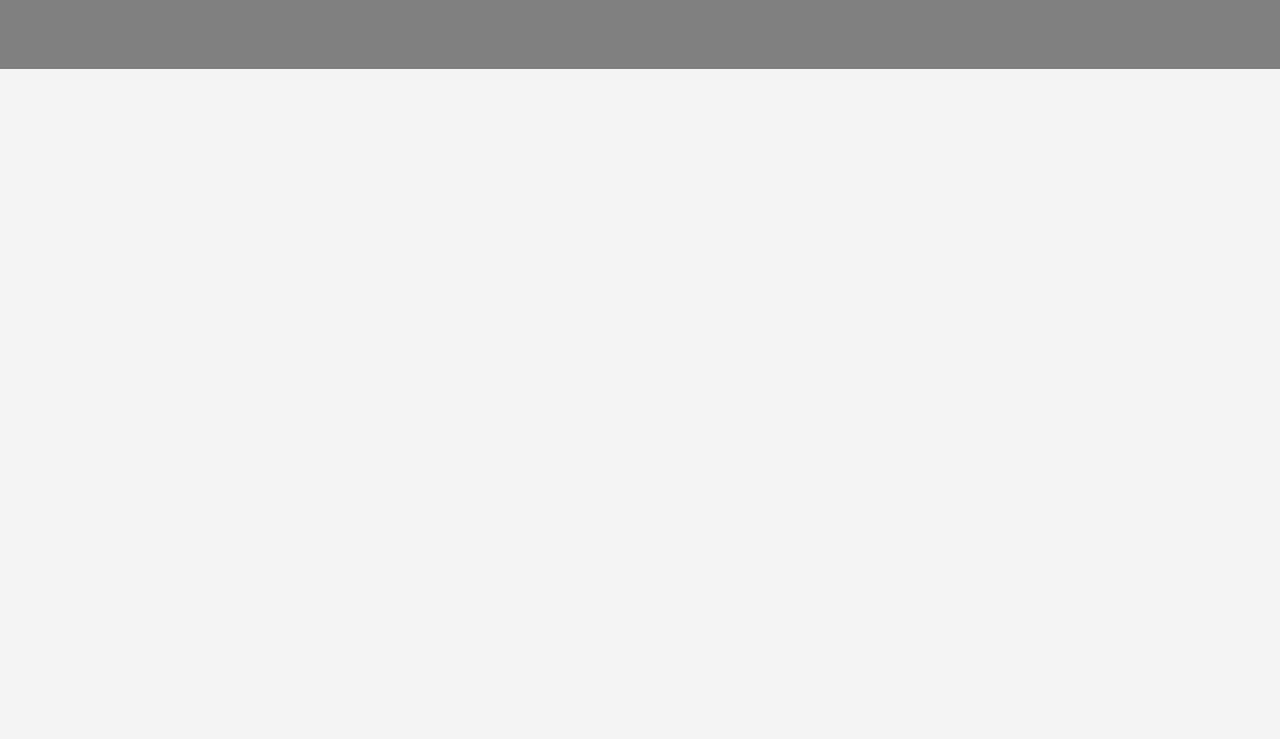
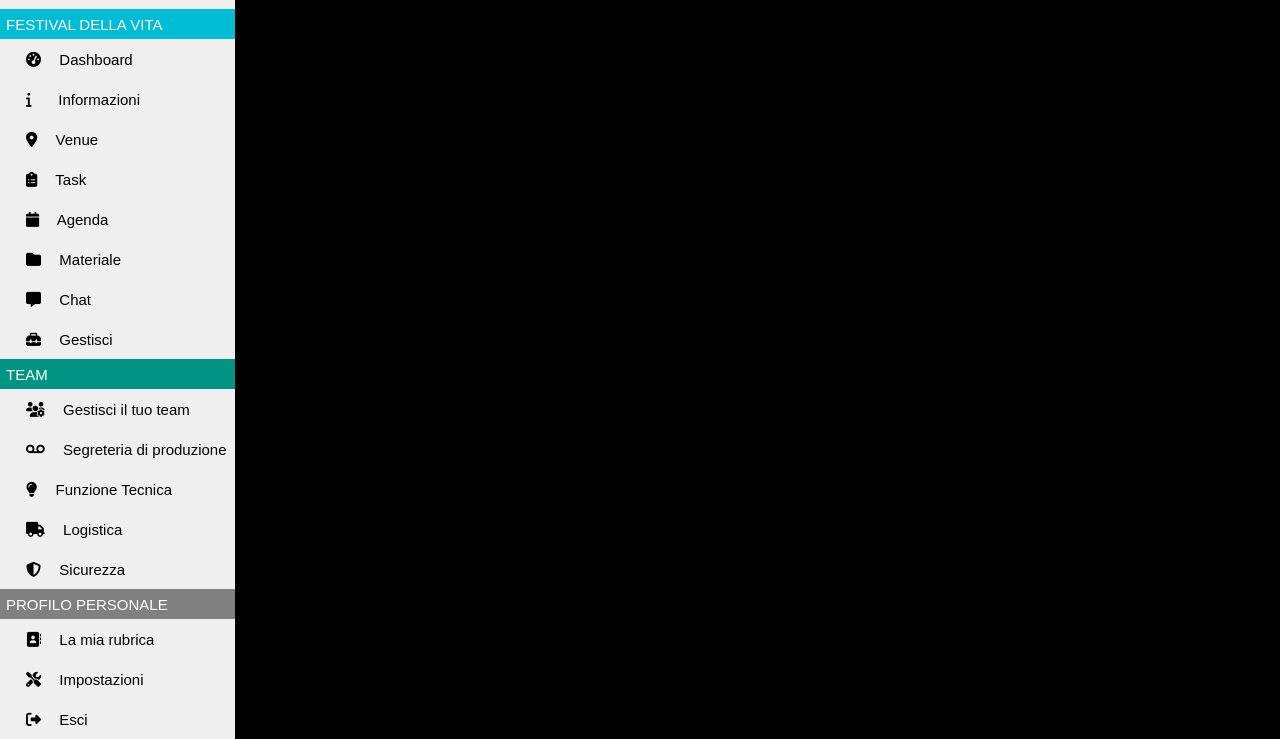
Before and after one commit to GiuseppeGullotta/giuseppegullotta.github.io, a plain HTML site: page index.html in a window 1280 px wide. Shown: the part 101-840 px from the top of the page. Before the commit the page ends 800 px from the top, so only its background shows below. Drawn offline with nearby package versions, Linux system fonts and the light colour scheme.

Commit message:
sidebar okay ma senza link

```diff
--- a/app.css
+++ b/app.css
@@ -13,10 +13,18 @@
     --violet: #833977;
     --light-violet: #e8e1e7;
     --dark-violet: #480035;
+    --grey: gray;
+    --light-grey: light-grey;
 
     --header-h: 70px;
+    --button-sidebar-h: 40px;
+    --button-sidebar_title-h: 30px;
+}
 
+* {
+    box-sizing: border-box;
 }
+
 
     body{
         background:var(--main-bg-color);
@@ -34,18 +42,8 @@
     }
 
 
-    .menu {
-    background: var(--main-bg-color);
-    width: 18.36%;
-    position: fixed;
-    top: 0;
-    left: 0;
-    z-index: 5;
-    outline: none;
-    font: 15px "Montserrat Light", sans-serif;
-    }
 
-
+/* --------------- HEADER CSS ----------- */
     .navbar {
         height: var(--header-h);
         background: var(--violet);
@@ -94,6 +92,11 @@
         float: left;
     }
 
+    /* IMPOSTO FONT UGUALE PER TUTTI I PULSANTI */
+    button {
+        font: 15px "Montserrat SemiBold", sans-serif;
+    }
+
     /* Style buttons */
     .btn_header {
         background-color: var(--violet); /* Blue background */
@@ -117,13 +120,123 @@
     }
 
     /* Pulsante cliccato */
-button:active{
+    .bnt_header:active{
         background-color: var(--light-violet);
         color: var(--violet);
         border-radius: 0;
         border: none;
     }
 
+/* --------------- FINE HEADER CSS ----------- */
+
+/* --------------- SIDEBAR CSS ----------- */
+/* Responsive layout - makes the three columns stack on top of each other instead of next to each other */
+
+    .row {
+        margin: 0;
+        height: 100%;
+    }
+
+    /* Create three unequal columns that floats next to each other */
+    .column {
+        float: left;
+        padding: 0;
+    }
+
+    /* Left and right column */
+    .column.side {
+        width: 18.36%;
+        background: blue;
+    }
+
+    /* Middle column */
+    .column.middle {
+        width: 81.64%;
+        background: black;
+    }
+
+    .fas{
+        padding-right:10px;
+        padding-left: 20px;
+    }
+
+    .btn_homepage {
+        text-align: left;
+        border: none;
+        width: 100%;
+        height: var(--button-sidebar-h);
+    }
+
+    .btn_titoloevento {
+        height: var(--button-sidebar_title-h);
+    }
+
+    .btn_titoloevento:disabled {
+        text-align: left;
+        border: none;
+        width: 100%;
+        color: white;
+        background: var(--blue);
+    }
+
+    .btn_sez1 {
+        font-family: "Montserrat Medium", sans-serif;
+        text-align: left;
+        border: none;
+        width: 100%;
+        height: var(--button-sidebar-h);
+    }
+
+    .btn_sez2 {
+        font-family: "Montserrat Medium", sans-serif;
+        text-align: left;
+        border: none;
+        width: 100%;
+        height: var(--button-sidebar-h);
+    }
+
+    .btn_sez3 {
+        font-family: "Montserrat Medium", sans-serif;
+        text-align: left;
+        border: none;
+        width: 100%;
+        height: var(--button-sidebar-h);
+    }
+
+    .btn_team {
+        height: var(--button-sidebar_title-h);
+    }
+
+    .btn_team:disabled {
+        text-align: left;
+        border: none;
+        width: 100%;
+        color: white;
+        background: var(--green);
+
+    }
+
+
+    .btn_profilo {
+            height: var(--button-sidebar_title-h);
+        }
+
+    .btn_profilo:disabled {
+        text-align: left;
+        border: none;
+        width: 100%;
+        color: white;
+        background: var(--grey);
+    }
+
+
+
+
+/* --------------- HEADER CSS ----------- */
+
+
+
+.
 
 /*
     .topnav {
--- a/index.html
+++ b/index.html
@@ -44,6 +44,7 @@
 
 <body ng-app="ppm" ng-controller="indexCTRL">
 
+<header>
     <!-- HEADER -->
     <nav class="navbar navbar-expand-md">
 
@@ -79,22 +80,41 @@
             </ul>
         </div>
     </nav>
+</header>
 
-    <!-- SIDEBAR -->
+    <!-- Sidebar -->
+<div class="row">
+    <div class="column side">
+                <button class="btn_homepage"><i class="fas fa-home"></i>&nbsp; HOMEPAGE</button><br>
+                <button disabled class="btn_titoloevento"> FESTIVAL DELLA VITA</button><br>
+                <button class="btn_sez1"><i class="fas fa-tachometer-alt"></i>&nbsp; Dashboard</button><br>
+                <button class="btn_sez1"><i class="fas fa-info"></i>&nbsp; &nbsp; Informazioni</button><br>
+                <button class="btn_sez1"><i class="fas fa-map-marker-alt"></i>&nbsp; Venue</button><br>
+                <button class="btn_sez1"><i class="fas fa-clipboard-list"></i>&nbsp; Task</button><br>
+                <button class="btn_sez1"><i class="fas fa-calendar"></i>&nbsp; Agenda</button><br>
+                <button class="btn_sez1"><i class="fas fa-folder"></i>&nbsp; Materiale</button><br>
+                <button class="btn_sez1"><i class="fas fa-comment-alt"></i>&nbsp; Chat</button><br>
+                <button class="btn_sez1"><i class="fas fa-toolbox"></i>&nbsp; Gestisci</button><br>
+                <button disabled class="btn_team">TEAM</button><br>
+                <button class="btn_sez2"><i class="fas fa-users-cog"></i>&nbsp; Gestisci il tuo team</button><br>
+                <button class="btn_sez2"><i class="fas fa-voicemail"></i>&nbsp; Segreteria di produzione</button><br>
+                <button class="btn_sez2"><i class="fas fa-lightbulb"></i>&nbsp; Funzione Tecnica</button><br>
+                <button class="btn_sez2"><i class="fas fa-truck"></i>&nbsp; Logistica</button><br>
+                <button class="btn_sez2"><i class="fas fa-shield-alt"></i>&nbsp; Sicurezza</button><br>
+                <button disabled class="btn_profilo">PROFILO PERSONALE</button><br>
+                <button class="btn_sez3"><i class="fas fa-address-book"></i>&nbsp; La mia rubrica</button><br>
+                <button class="btn_sez3"><i class="fas fa-tools"></i>&nbsp; Impostazioni</button><br>
+                <button class="btn_sez3"><i class="fas fa-sign-out-alt"></i>&nbsp; Esci</button><br>
+    </div>
+
+    <div class="column middle">
+        ciao {{nome}}! Quale colore ti piace? <br>
+        <a href="#!login">Clicca</a>
+
+        <!-- NG-VIEW -->
+        <div class="container-fluid" ng-view></div>
+    </div>
 
 
-
-    <!-- FINE HEADER -->
-
-    <main>
-        <div>
-            ciao {{nome}}! Quale colore ti piace? <br>
-            <a href="#!login">Clicca</a>
-        </div>
-
-        <!-- NG-VIEW -->
-        <div ng-view></div>
-    </main>
-
-
+</div>
 </body>
```
Lines whose indentation alone changed are shown as unchanged.
